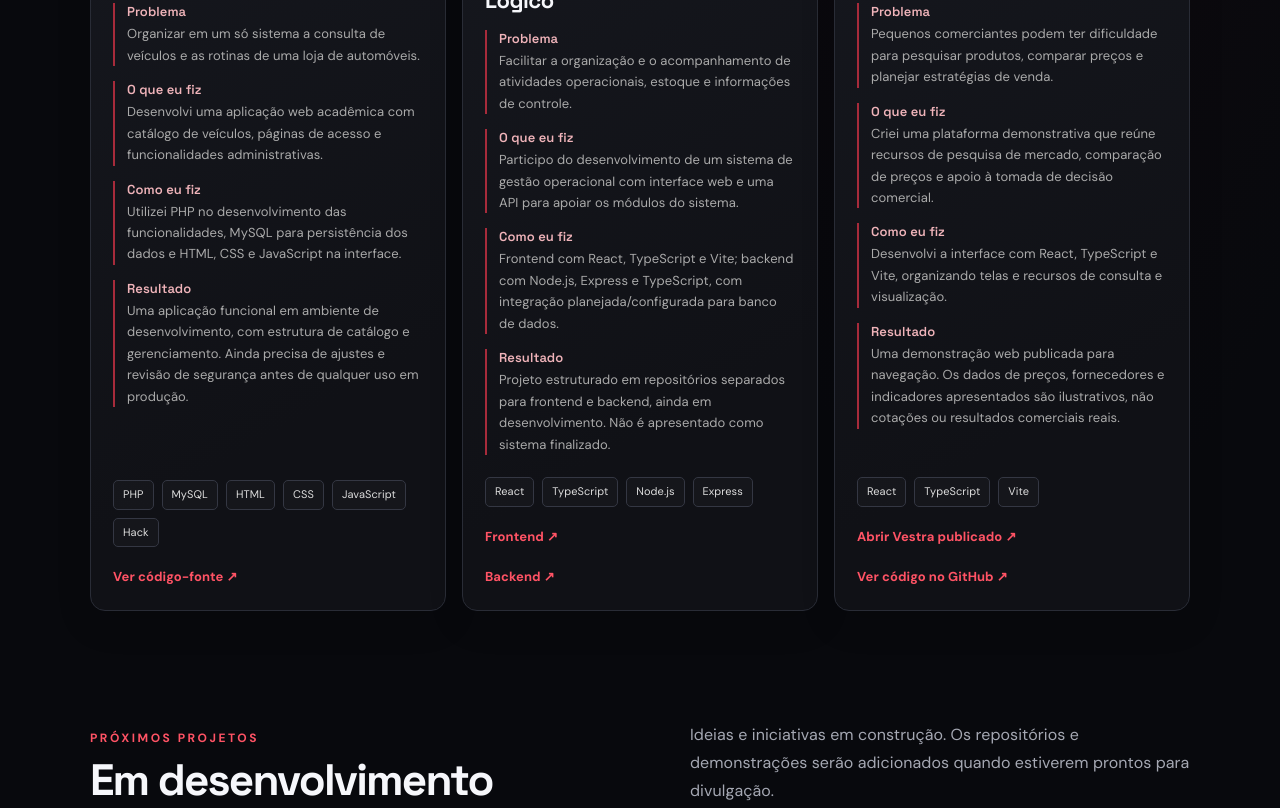
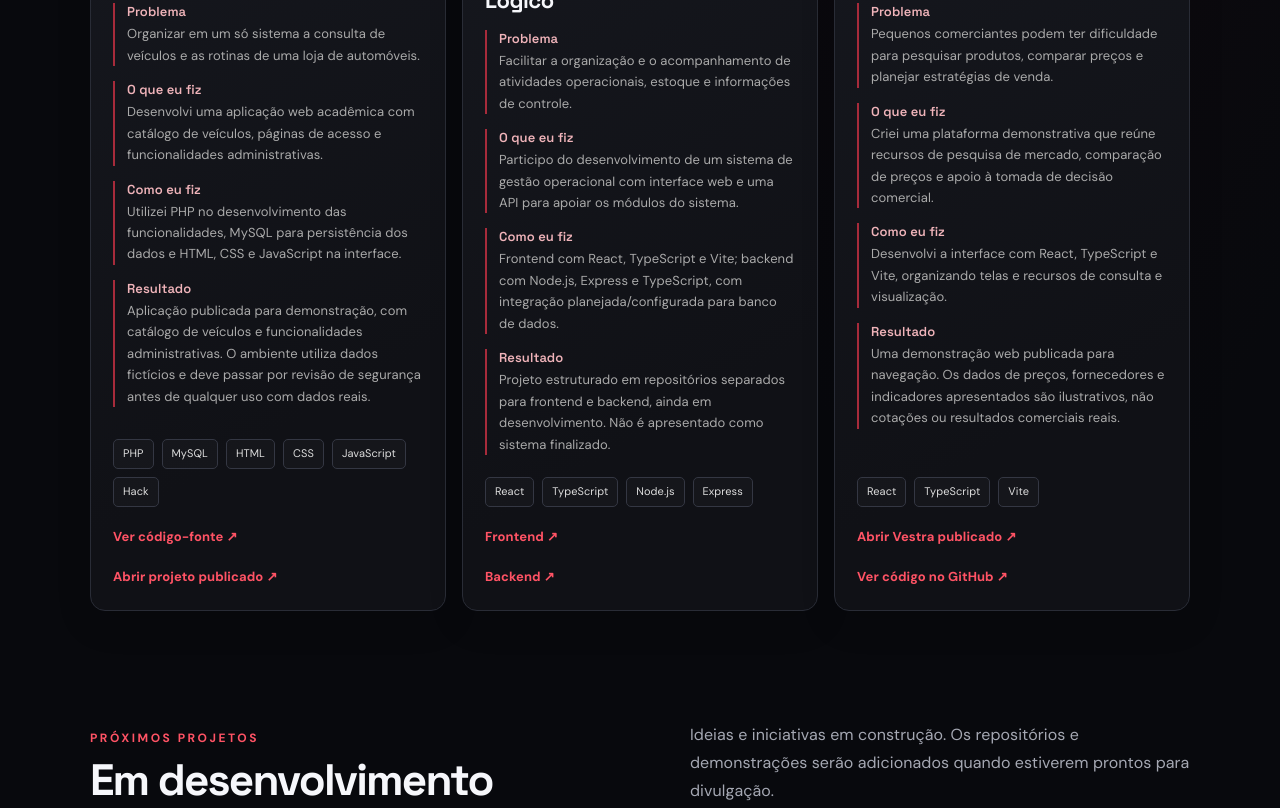
Before and after one commit to lucas287/portfolio, a plain HTML site: page index.html in a window 1280 px wide. Shown: the part 1311-2119 px from the top of the page. Drawn offline with Linux system fonts and the light colour scheme.

Commit message:
Add live Voinich Motors demo to portfolio

```diff
--- a/index.html
+++ b/index.html
@@ -8,7 +8,7 @@
 <body><a class="skip-link" href="#conteudo">Pular para o conteúdo</a><header><nav class="wrap"><a class="brand" href="#">LUCAS SANTOS<span>.</span></a><button class="menu-toggle" type="button" aria-expanded="false" aria-controls="menu-principal" aria-label="Abrir menu"><span></span><span></span><span></span></button><div class="links" id="menu-principal"><a href="#projetos">Projetos</a><a href="#em-desenvolvimento">Em andamento</a><a href="#sobre">Sobre</a><a href="#contato">Contato</a></div><button class="language-toggle" id="language-toggle" type="button" aria-label="Switch to English" title="Switch language">EN</button></nav></header>
 <main id="conteudo"><section class="hero"><div class="wrap hero-inner"><div><div class="eyebrow"><span class="availability-dot"></span> Portfólio • Desenvolvimento & tecnologia</div><h1>Transformando ideias em <em>soluções digitais.</em></h1><p class="intro">Olá, sou <strong>Lucas da Silva Santos</strong>. Tenho formação técnica em Informática para Internet e atualmente curso Ciência de Dados na FATEC Adamantina. Desenvolvo projetos práticos em tecnologia, com interesse em aplicações web, sistemas e soluções orientadas a dados.</p><div class="actions"><a class="btn primary" href="#projetos">Explorar projetos <span aria-hidden="true">↘</span></a><a class="btn" href="https://github.com/lucas287" target="_blank" rel="noreferrer">GitHub <span aria-hidden="true">↗</span></a></div><div class="hero-proof"><span>DESENVOLVIMENTO WEB</span><i></i><span>CIÊNCIA DE DADOS</span><i></i><span>PROJETOS PRÁTICOS</span></div></div><div class="portrait-wrap"><img class="portrait" src="assets/lucas-santos.jpg" alt="Foto profissional de Lucas Santos"></div></div></section>
 <section id="projetos"><div class="wrap"><div class="section-head"><div><div class="eyebrow">O que estou construindo</div><h2>Projetos em destaque</h2></div><p class="sub">Cada projeto apresenta o desafio, a solução desenvolvida, as tecnologias utilizadas e o resultado alcançado.</p></div><div class="grid">
-<article class="project project-case"><img class="project-preview" src="https://raw.githubusercontent.com/lucas287/siteATUALIZADO2.0/main/gli.jpg" alt="Prévia visual do sistema Voinich Motors"><div class="project-top"><span class="number">01 / SISTEMA WEB</span><span>↗</span></div><h3>Voinich Motors</h3><div class="case-details"><div><strong>Problema</strong><p>Organizar em um só sistema a consulta de veículos e as rotinas de uma loja de automóveis.</p></div><div><strong>O que eu fiz</strong><p>Desenvolvi uma aplicação web acadêmica com catálogo de veículos, páginas de acesso e funcionalidades administrativas.</p></div><div><strong>Como eu fiz</strong><p>Utilizei PHP no desenvolvimento das funcionalidades, MySQL para persistência dos dados e HTML, CSS e JavaScript na interface.</p></div><div><strong>Resultado</strong><p>Uma aplicação funcional em ambiente de desenvolvimento, com estrutura de catálogo e gerenciamento. Ainda precisa de ajustes e revisão de segurança antes de qualquer uso em produção.</p></div></div><div class="tags"><span class="tag">PHP</span><span class="tag">MySQL</span><span class="tag">HTML</span><span class="tag">CSS</span><span class="tag">JavaScript</span><span class="tag">Hack</span></div><a href="https://github.com/lucas287/siteATUALIZADO2.0" target="_blank" rel="noreferrer">Ver código-fonte ↗</a></article>
+<article class="project project-case"><img class="project-preview" src="https://raw.githubusercontent.com/lucas287/siteATUALIZADO2.0/main/gli.jpg" alt="Prévia visual do sistema Voinich Motors"><div class="project-top"><span class="number">01 / SISTEMA WEB</span><span>↗</span></div><h3>Voinich Motors</h3><div class="case-details"><div><strong>Problema</strong><p>Organizar em um só sistema a consulta de veículos e as rotinas de uma loja de automóveis.</p></div><div><strong>O que eu fiz</strong><p>Desenvolvi uma aplicação web acadêmica com catálogo de veículos, páginas de acesso e funcionalidades administrativas.</p></div><div><strong>Como eu fiz</strong><p>Utilizei PHP no desenvolvimento das funcionalidades, MySQL para persistência dos dados e HTML, CSS e JavaScript na interface.</p></div><div><strong>Resultado</strong><p>Aplicação publicada para demonstração, com catálogo de veículos e funcionalidades administrativas. O ambiente utiliza dados fictícios e deve passar por revisão de segurança antes de qualquer uso com dados reais.</p></div></div><div class="tags"><span class="tag">PHP</span><span class="tag">MySQL</span><span class="tag">HTML</span><span class="tag">CSS</span><span class="tag">JavaScript</span><span class="tag">Hack</span></div><a href="https://github.com/lucas287/siteATUALIZADO2.0" target="_blank" rel="noreferrer">Ver código-fonte ↗</a><a href="https://voinichmotors.ct.ws/" target="_blank" rel="noreferrer">Abrir projeto publicado ↗</a></article>
 <article class="project project-case"><img class="project-preview" src="https://raw.githubusercontent.com/lucas287/COL-Front-master/main/public/col-banner.svg" alt="Prévia da interface do sistema COL"><div class="project-top"><span class="number">02 / ERP</span><span>↗</span></div><h3>COL — Controle Operacional Lógico</h3><div class="case-details"><div><strong>Problema</strong><p>Facilitar a organização e o acompanhamento de atividades operacionais, estoque e informações de controle.</p></div><div><strong>O que eu fiz</strong><p>Participo do desenvolvimento de um sistema de gestão operacional com interface web e uma API para apoiar os módulos do sistema.</p></div><div><strong>Como eu fiz</strong><p>Frontend com React, TypeScript e Vite; backend com Node.js, Express e TypeScript, com integração planejada/configurada para banco de dados.</p></div><div><strong>Resultado</strong><p>Projeto estruturado em repositórios separados para frontend e backend, ainda em desenvolvimento. Não é apresentado como sistema finalizado.</p></div></div><div class="tags"><span class="tag">React</span><span class="tag">TypeScript</span><span class="tag">Node.js</span><span class="tag">Express</span></div><a href="https://github.com/lucas287/COL-Front-master" target="_blank" rel="noreferrer">Frontend ↗</a><a href="https://github.com/lucas287/COL-BACK" target="_blank" rel="noreferrer">Backend ↗</a></article>
 <article class="project project-case"><img class="project-preview" src="https://raw.githubusercontent.com/lucas287/vestra/main/public/assets/adamantina-hero.jpg" alt="Imagem de apresentação do Vestra"><div class="project-top"><span class="number">03 / FERRAMENTA DE MERCADO</span><span>↗</span></div><h3>Vestra</h3><div class="case-details"><div><strong>Problema</strong><p>Pequenos comerciantes podem ter dificuldade para pesquisar produtos, comparar preços e planejar estratégias de venda.</p></div><div><strong>O que eu fiz</strong><p>Criei uma plataforma demonstrativa que reúne recursos de pesquisa de mercado, comparação de preços e apoio à tomada de decisão comercial.</p></div><div><strong>Como eu fiz</strong><p>Desenvolvi a interface com React, TypeScript e Vite, organizando telas e recursos de consulta e visualização.</p></div><div><strong>Resultado</strong><p>Uma demonstração web publicada para navegação. Os dados de preços, fornecedores e indicadores apresentados são ilustrativos, não cotações ou resultados comerciais reais.</p></div></div><div class="tags"><span class="tag">React</span><span class="tag">TypeScript</span><span class="tag">Vite</span></div><a href="https://vestra-roan.vercel.app/" target="_blank" rel="noreferrer">Abrir Vestra publicado ↗</a><a href="https://github.com/lucas287/vestra" target="_blank" rel="noreferrer">Ver código no GitHub ↗</a></article>
 
```
